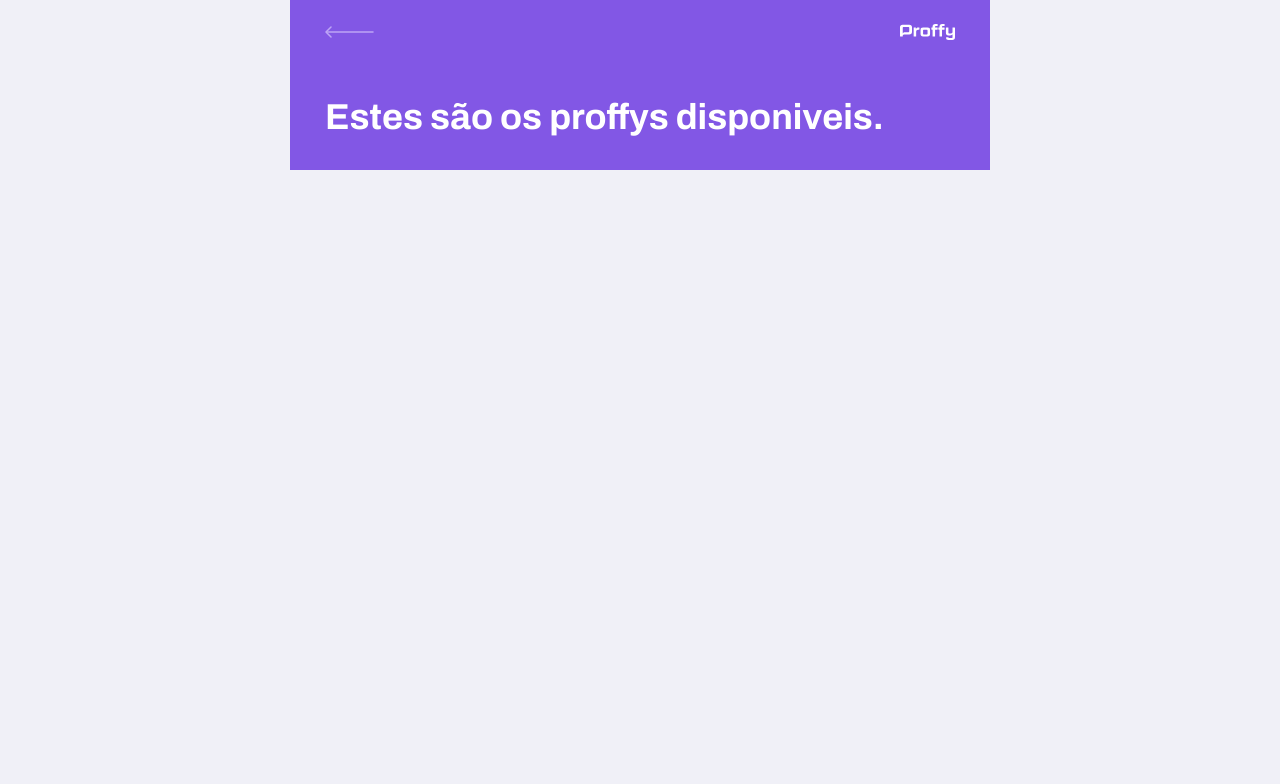
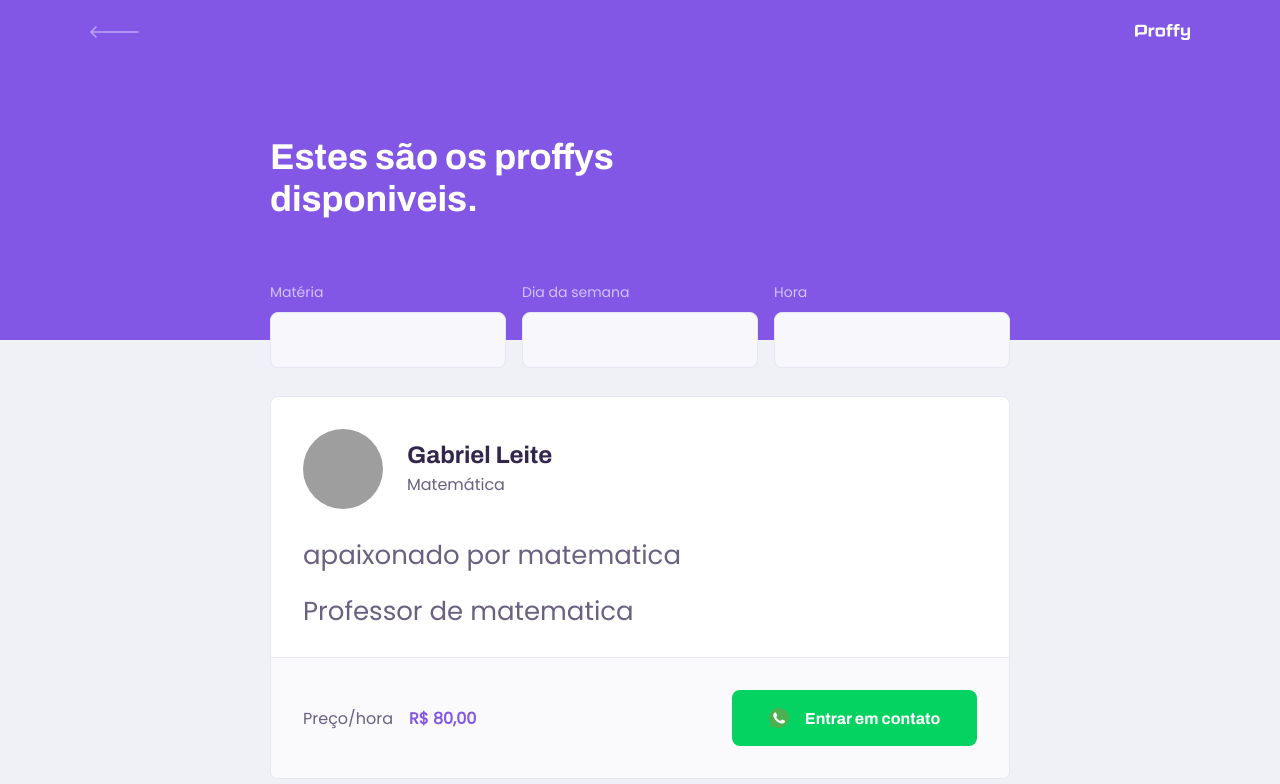
Before and after one commit to gabrielleiteds/Proffy, a React (Create React App) app in the folder web/: page /study in a window 1280 px wide. Shown: the top 784 px of the page. Built offline with nearby package versions, Linux system fonts and the light colour scheme; grey boxes are pictures that could not be loaded; the HTML template or start-up script is replaced by a standard one.

Commit message:
create listen of teachers

```diff
--- a/web/src/assets/styles/global.css
+++ b/web/src/assets/styles/global.css
@@ -43,6 +43,7 @@
 
 body, input, button, textarea {
     font: 500 1.6rem Poppins;
+    color: var(--color-text-base);
 }
 
 .container {
--- /dev/null
+++ b/web/src/components/TeacherItem/index.tsx
@@ -0,0 +1,38 @@
+import React from 'react'
+
+import './styles.css';
+
+//icons
+import whatsappIcon from '../../assets/images/icons/whatsapp.svg';
+
+function TeacherItem() {
+    return (
+        <article className="teacher-item">
+            <header>
+                <img src="https://avatars0.githubusercontent.com/u/50277844?s=460&u=94263ecfbf190baa3af68db2b6bdfd8f13229364&v=4" alt="Gabriel Leite" />
+                <div>
+                    <strong>Gabriel Leite</strong>
+                    <span>Matemática</span>
+                </div>
+            </header>
+            <p>
+                apaixonado por matematica
+                <br />
+                <br />
+                Professor de matematica</p>
+
+            <footer>
+                <p>
+                    Preço/hora
+                            <strong>R$ 80,00</strong>
+                </p>
+                <button type="button">
+                    <img src={whatsappIcon} alt="whatsapp" />
+                            Entrar em contato
+                        </button>
+            </footer>
+        </article>
+    )
+}
+
+export default TeacherItem;
--- /dev/null
+++ b/web/src/components/TeacherItem/styles.css
@@ -0,0 +1,97 @@
+.teacher-item {
+    background: var(--color-box-base);
+    border: 1px solid var(--color-line-in-white);
+    border-radius: 0.8rem;
+    margin-top: 2.4rem;
+    overflow: hidden;
+}
+
+.teacher-item header {
+    padding: 3.2rem 2rem;
+    display: flex;
+    align-items: center;
+}
+
+.teacher-item header img {
+    border-radius: 50%;
+    width: 8rem;
+    height: 8rem;
+}
+
+.teacher-item header div {
+    margin-left: 2.4rem;
+}
+
+.teacher-item header div strong {
+    font: 700 2.4rem Archivo;
+    display: block;
+    color: var(--color-text-title);
+}
+
+.teacher-item header div span {
+    font-size: 1.6rem;
+    display: block;
+    margin-top: 0.4rem;
+}
+
+.teacher-item > p {
+    padding: 0 2rem;
+    font-size: 2.6rem;
+    line-height: 2.8rem;
+}
+.teacher-item footer {
+    padding: 3.2rem 2rem;
+    background: var(--color-box-footer);
+    border-top: 1px solid var(--color-line-in-white);
+    margin-top: 3.2rem;
+    display: flex;
+    align-items: center;
+    justify-content: space-between;
+}
+.teacher-item footer p strong {
+    color: var(--color-primary);
+    font-size: 1.6rem;
+    display: block;
+
+}
+.teacher-item footer button {
+    width: 20rem;
+    height: 5.6rem;
+    background: var(--color-secundary);
+    color: var(--color-button-text);
+    border: 0;
+    border-radius: 0.8rem;
+    cursor: pointer;
+    font: 700 1.4rem Archivo;
+    display: flex;
+    align-items: center;
+    justify-content: space-evenly;
+    transition: 0.2;
+}
+
+.teacher-item footer button:hover {
+    background: var(--color-secundary-dark);
+}
+
+@media(min-width: 700px) {
+    .teacher-item header, .teacher-item footer {
+        padding: 3.2rem;
+    }
+
+    .teacher-item > p {
+        padding: 0 3.2rem;
+    }
+
+    .teacher-item footer p strong {
+        display: initial;
+        margin-left: 1.6rem;
+    }
+    .teacher-item footer button {
+        width: 24.5rem;
+        font-size: 1.6rem;
+        justify-content: center;
+    }
+    .teacher-item footer button img {
+        margin-right: 1.6rem;
+    }
+}
--- a/web/src/components/pageHeader/index.tsx
+++ b/web/src/components/pageHeader/index.tsx
@@ -1,12 +1,18 @@
-import React from 'react'
+import React from 'react';
 
-import { Link } from 'react-router-dom'
+import { Link } from 'react-router-dom';
+
+//styles
+import './styles.css';
 
 //icons
 import logoImg from '../../assets/images/logo.svg';
 import backIcon from '../../assets/images/icons/back.svg';
 
-function PageHeader() {
+interface PageHeaderProps {
+    title: string;
+}
+const PageHeader: React.FC<PageHeaderProps> = (props) => {
     return (
         <header className="page-header">
             <div className="top-bar-container">
@@ -16,7 +22,9 @@
                 <img src={logoImg} alt="Logo" />
             </div>
             <div className="header-content">
-                <strong>Estes são os proffys disponiveis.</strong>
+                <strong>{props.title}</strong>
+
+                {props.children}
             </div>
         </header>
     )
--- a/web/src/components/pageHeader/styles.css
+++ b/web/src/components/pageHeader/styles.css
@@ -0,0 +1,60 @@
+.page-header {
+    display: flex;
+    flex-direction: column;
+    background-color: var(--color-primary);
+}
+
+.page-header .top-bar-container {
+    width: 90%;
+    margin: 0 auto;
+    display: flex;
+    justify-content: space-between;
+    align-items: center;
+    color: var(--color-text-in-primary);
+    padding: 1.6rem 0;
+}
+.page-header .top-bar-container a {
+    height: 3.2rem;
+    transition: opacity 0.2s;
+}
+.page-header .top-bar-container a:hover {
+    opacity: 0.6;
+}
+.page-header .top-bar-container > img {
+    height: 1.6rem;
+}
+
+.page-header .header-content {
+    width: 90%;
+    margin: 0 auto;
+    position: relative;
+    margin: 3.2rem auto;
+}
+
+.page-header .header-content strong {
+    font: 700 3.6rem Archivo;
+    line-height: 4.2rem;
+    color: var(--color-title-in-primary);
+}
+
+@media(min-width: 700px) {
+    .page-header {
+        height: 340px;
+    }
+    .page-header .top-bar-container {
+        max-width: 1100px;
+    }
+    .page-header .header-content {
+        flex: 1;
+        max-width: 740px;
+        margin: 0 auto;
+        padding-bottom: 48px;
+        display: flex;
+        flex-direction: column;
+        justify-content: center;
+        align-items: flex-start;
+    }
+    .page-header .header-content strong {
+        max-width: 350px;
+    }
+}
--- a/web/src/pages/TeacherForm/index.tsx
+++ b/web/src/pages/TeacherForm/index.tsx
@@ -6,7 +6,7 @@
 function TeacherForm() {
     return(
         <div id="page-teacher-form" className="container">
-            <PageHeader />
+            <PageHeader title="Que incrível que você quer dar aulas."/>
         </div>
     )
 }
--- a/web/src/pages/TeacherList/index.tsx
+++ b/web/src/pages/TeacherList/index.tsx
@@ -5,11 +5,31 @@
 
 //components
 import PageHeader from '../../components/pageHeader'
+import TeacherItem from '../../components/TeacherItem'
 
 function TeacherList() {
     return(
         <div id="page-teacher-list" className="container">
-            <PageHeader />
+            <PageHeader title="Estes são os proffys disponiveis.">
+                <form id="search-teachers">
+                    <div className="input-block">
+                        <label htmlFor="subject">Matéria</label>
+                        <input type="text" id="subject"/>
+                    </div>
+                    <div className="input-block">
+                        <label htmlFor="week_day">Dia da semana</label>
+                        <input type="text" id="week_day"/>
+                    </div>
+                    <div className="input-block">
+                        <label htmlFor="time">Hora</label>
+                        <input type="text" id="time"/>
+                    </div>
+                </form>
+            </PageHeader>
+
+            <main>
+                <TeacherItem />
+            </main>
         </div>
     )
 }
--- a/web/src/pages/TeacherList/styles.css
+++ b/web/src/pages/TeacherList/styles.css
@@ -3,41 +3,71 @@
     height: 100vh;
 }
 
-.page-header {
-    display: flex;
-    flex-direction: column;
-    background-color: var(--color-primary);
+#search-teachers{
+    margin-top: 3.2rem;
 }
 
-.page-header .top-bar-container {
-    width: 90%;
-    margin: 0 auto;
-    display: flex;
-    justify-content: space-between;
-    align-items: center;
+#search-teachers label {
     color: var(--color-text-in-primary);
-    padding: 1.6rem 0;
-}
-.page-header .top-bar-container a {
-    height: 3.2rem;
-    transition: opacity 0.2s;
-}
-.page-header .top-bar-container a:hover {
-    opacity: 0.6;
-}
-.page-header .top-bar-container > img {
-    height: 1.6rem;
 }
 
-.page-header .header-content {
-    width: 90%;
-    margin: 0 auto;
+#search-teachers .input-block {
     position: relative;
-    margin: 3.2rem auto;
 }
 
-.page-header .header-content strong {
-    font: 700 3.6rem Archivo;
-    line-height: 4.2rem;
-    color: var(--color-title-in-primary);
+#search-teachers .input-block + .input-block {
+    margin-top: 1.4rem;
 }
+
+#search-teachers .input-block label {
+    font-size: 1.4rem;
+}
+
+#search-teachers .input-block input {
+    width: 100%;
+    height: 5.6rem;
+    margin-top: 0.8rem;
+    border-radius: 0.8rem;
+    background: var(--color-input-background);
+    border: 1px solid var(--color-line-in-white);
+    outline: 0;
+    padding: 0 1.6rem;
+    font: 1.6rem Archivo;
+}
+
+#search-teachers .input-block:focus-within::after {
+    width: calc(100% - 3.2rem);
+    content: '';
+    background: var(--color-primary-light);
+    position: absolute;
+    left: 1.6rem;
+    right: 1.6rem;
+    bottom: 0;
+}
+
+#page-teacher-list main {
+    margin: 3.2rem auto;
+    width: 90%;
+}
+
+@media(min-width: 700px) {
+    #page-teacher-list {
+        max-width: 100%;
+    }
+    #search-teachers {
+        display: grid;
+        grid-template-columns: repeat(3, 1fr);
+        column-gap: 16px;
+        position: absolute;
+        bottom: -28px;
+    }
+    #search-teachers .input-block + .input-block {
+        margin-top: 0;
+    }
+
+    #page-teacher-list main  {
+        padding: 3.2rem 0;
+        max-width: 740px;
+        margin: 0 auto;
+    }
+}
```
